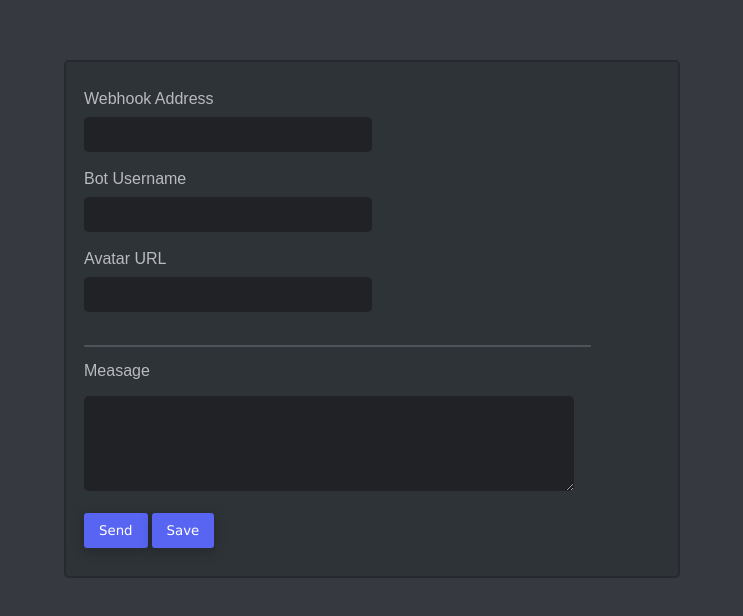
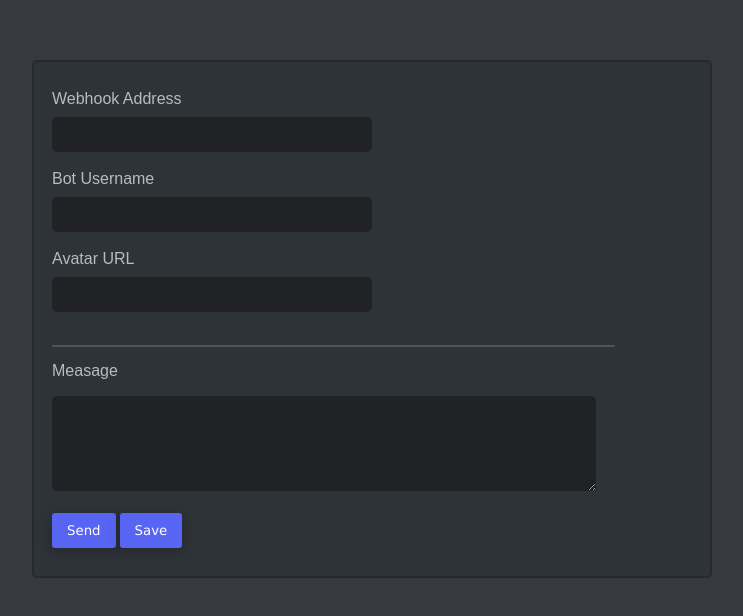
Before and after one commit to HanSolo15e/Discord-Webhook-Sender, a plain HTML site: page index.html in a window 1280 px wide. Shown: the part 108-724 px from the top of the page, without its empty margins (268-1011 px from the left). Drawn offline with Linux system fonts and the light colour scheme.

Commit message:
Add files via upload

```diff
--- a/main.css
+++ b/main.css
@@ -14,7 +14,7 @@ body {
    color: rgb(191, 191, 191);
    }
    .widget {
-     width: 45vw;
+     width: 50vw;
      padding: 30px 20px;
  border-radius: 5px;
  background-color: rgb(46, 51, 56);
```
